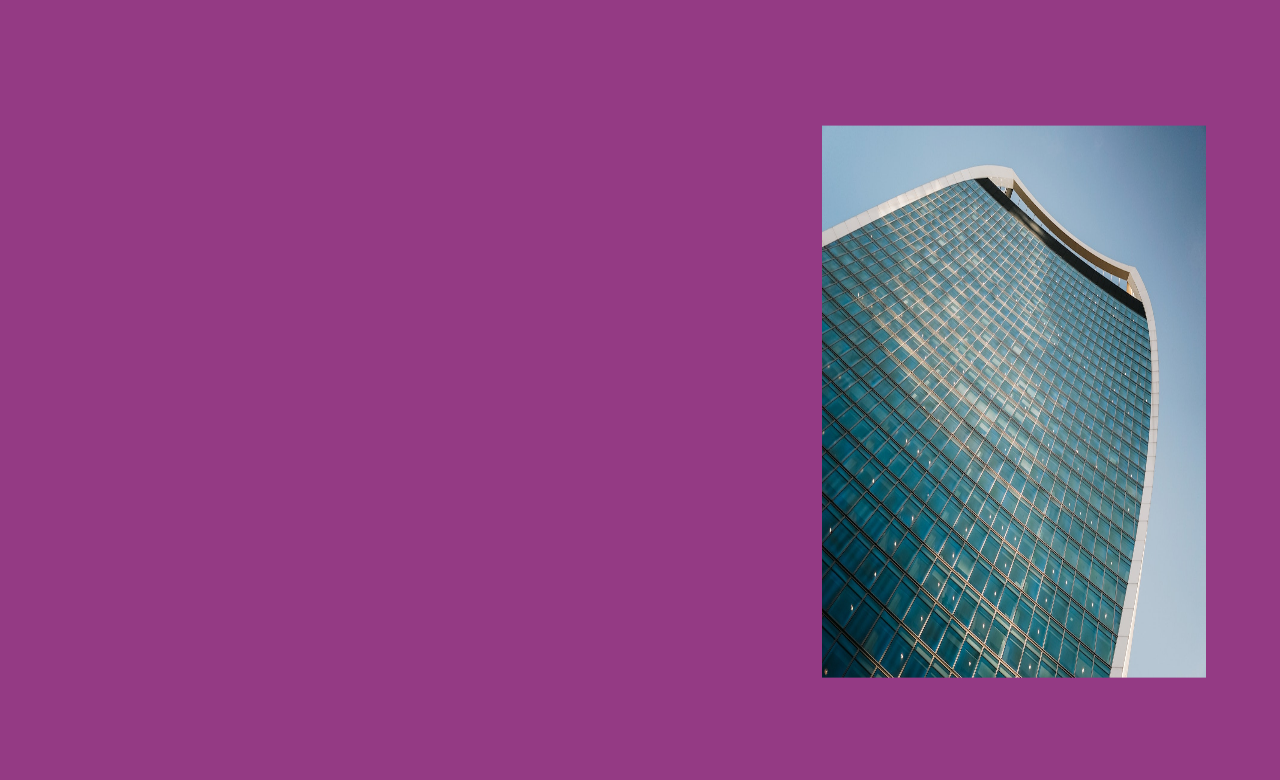
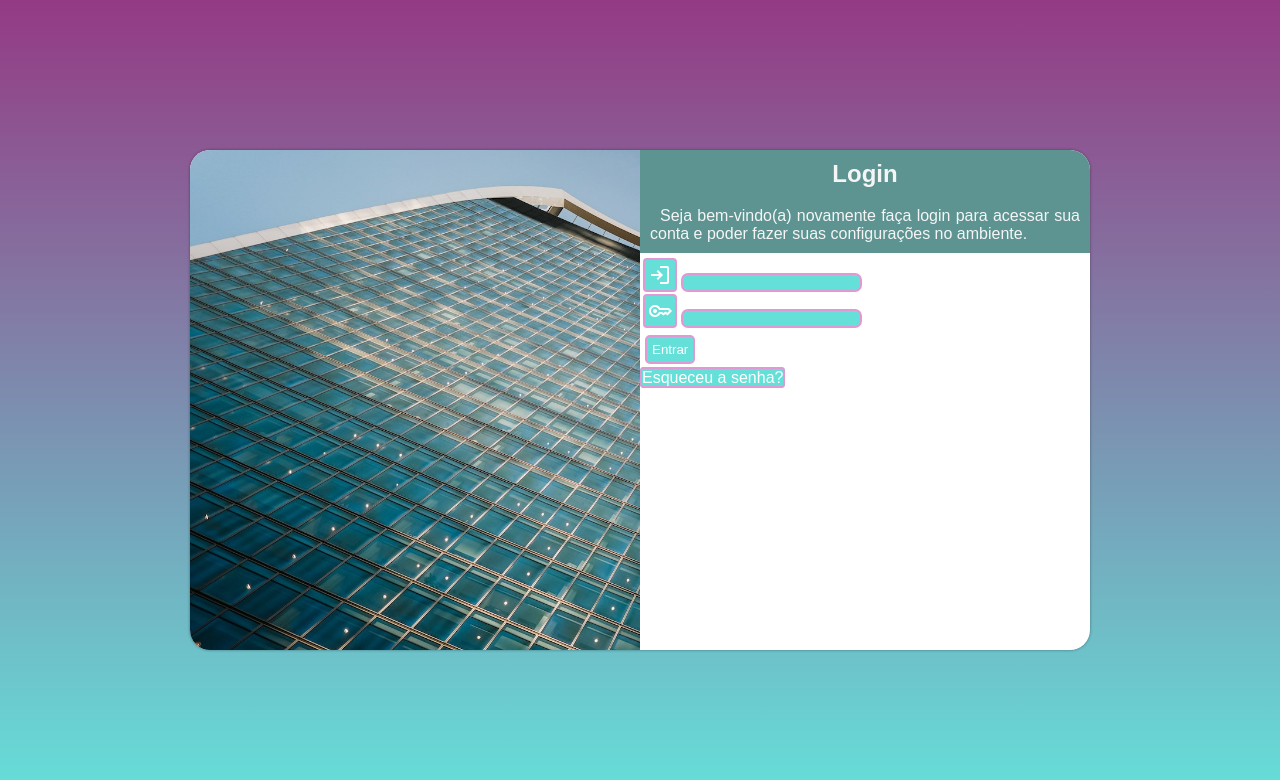
Before and after one commit to Eldersm/projeto-login, a plain HTML site: page index.html in a window 1280 px wide. Drawn offline with nearby package versions, Linux system fonts and the light colour scheme.

Commit message:
Atualizei o media query

```diff
--- a/estilos/mediasq.css
+++ b/estilos/mediasq.css
@@ -2,9 +2,39 @@
 
 /* Medias gerais */
 
-@media screen and (orientation:landscape) {
+@media screen and (min-width:768px) and (max-width:992px){
     body {
-        width: 100vw;
-        height: 100vh;
+        background-image: linear-gradient(360deg,  #65E0D9, #943A84);
+    }
+    section#login {
+        width: 70vw;
+    }
+    div#imagem {
+        float: left;
+        width: 30%;
+        height: 100%;
+    }
+    div#formulario {
+        float: right;
+        width: 70%;}
+
+    }
+
+@media screen and (min-width:992px){
+
+    body {
+        background-image: linear-gradient(360deg,#65E0D9,#943A84 );
+    }
+    section#login {
+        width: 900px;
+    }
+    div#imagem {
+        float: left;
+        width: 50%;
+        height: 100%;
+    }
+    div#formulario {
+        float: right;
+        width: 50%;
     }
 }
--- a/estilos/style.css
+++ b/estilos/style.css
@@ -5,6 +5,7 @@
     padding: 0px;
     margin: 0px;
     font-family: Arial, Helvetica, sans-serif;
+    box-sizing: border-box;
 }
 
 html, body{
@@ -13,35 +14,38 @@ html, body{
     height: 100vh;
 }
 main {
+    width: 100vw;
+    height: 100vh;
     position: relative;
 }
 
-div#imagem img{
-        position: absolute;
-        width:30vw;
-        height: 69vh;
-        text-align: center;
-        top: 50vh;
-        left: 84.2vw;
-        transform: translate(-20vw,-34.3vh);
+div#imagem{
+        display: block;
+        background:url(../imagens/pattern.jpg)no-repeat;
+        background-size: cover;
+        background-position: left bottom;
+        width: 300px;
+        height: 150px;
 
 }
 
-div#formulario {
+section#login {
     position: absolute;
     background-color: white;
-    width: 48vw;
-    height: 282px;
+    width: 300px;
+    height: 500px;
     top: 50%;
     left: 50%;
-    border-radius: 10px 0px 0px 10px;
-    box-shadow: 0px 0px 1px 0px #E099D4;
-    transform: translate(-60vh, -40vh);
+    border-radius: 20px;
+    box-shadow:0px 0px 3px rgba(0, 0, 0, 0.404) ;
+    transform: translate(-50%, -50%);
+    overflow: hidden;
+    transition: width.4s , height .4s;
+    transition-timing-function: ease;
 
 }
-form > input , label {
-    margin: 0px;
-
+div#formulario {
+    display: block;
 }
 div#formulario h1, p {
     padding: 10px;
@@ -50,7 +54,6 @@ div#formulario h1, p {
 
 }
 div#formulario h1 {
-    border-radius: 9px 0px 0px 0px;
     text-align: center;
 }
 div#formulario p {
--- a/index.html
+++ b/index.html
@@ -14,7 +14,6 @@
     <main>
         <section id="login">
             <div id="imagem">
-                <img src="imagens/pattern.jpg" alt="Imagem de login">
 
             </div>
             <div id="formulario">
```
